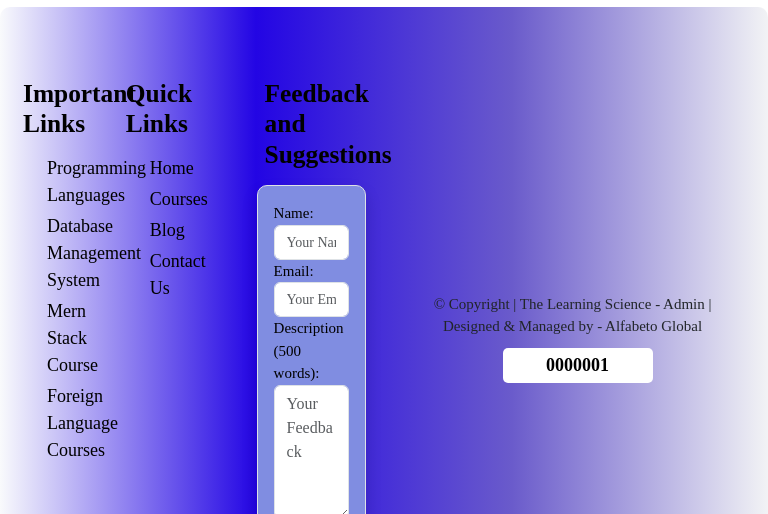
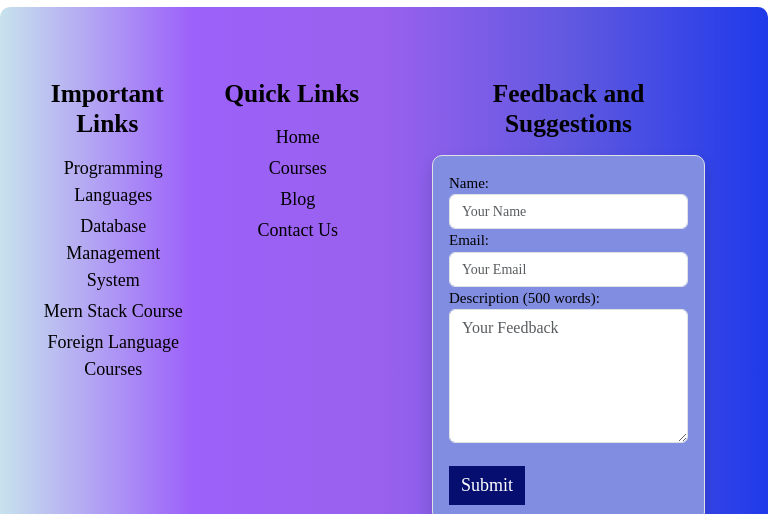
Before and after one commit to alfabetoglobal/TheLearningScience, a React (Create React App) app: page /Blog in a window 768 px wide. Shown: the part 1662-2176 px from the top of the page. Built offline with nearby package versions, Linux system fonts and the light colour scheme; no server answers.

Commit message:
counter-API

```diff
--- a/src/components/Footer/Footer.css
+++ b/src/components/Footer/Footer.css
@@ -26,7 +26,16 @@
 
 .footer-1 {
   /* background-color: rgb(235, 236, 237); */
-  background: linear-gradient(to right, #f9fafc, #2305e4,#6a5bcb, #f2f3f5);
+  /* background: linear-gradient(to right, #f9fafc, #2305e4,#6a5bcb, #f2f3f5); */
+  background: linear-gradient(
+    to right,
+    #c7e2ed,
+    #9c61fa,
+    #9961ed,
+    #5f58e0,
+    #1f3aea
+  );
+
   padding: 20px;
   border-radius: 10px;
 }
@@ -37,7 +46,6 @@
 }
 
 .form-group label {
-
   color: #000;
 }
 
@@ -50,7 +58,7 @@
   border-radius: 5px;
 }
 
-.btn-sub{
+.btn-sub {
   background-color: #060f70;
   color: #fff;
   border: none;
@@ -72,7 +80,7 @@
   font-weight: bold;
 }
 
-.row1{
+.row1 {
   font-size: 15px;
   width: 90%;
 }
@@ -80,15 +88,12 @@
 ul {
   list-style-type: none;
   padding-left: 0;
-
 }
 
 ul li a {
   color: black;
   text-decoration: none;
   font-size: 18px;
-
-
 }
 
 /* Below 480px */
@@ -105,11 +110,16 @@ ul li a {
 
   .footer-1 h4 {
     font-size: 14px;
+    text-align: center;
   }
 
   .footer-1 p {
     font-size: 14px;
     margin-bottom: 5px;
+  }
+
+  .footer-1 ul li {
+    text-align: center;
   }
 
   .countt {
@@ -122,13 +132,26 @@ ul li a {
 @media (min-width: 480px) and (max-width: 768px) {
   .footer-1 {
     padding: 15px;
-     flex-direction: row;
+    flex-direction: column;
     align-items: center;
     justify-content: space-around;
   }
 
+  .footer-1 h4 {
+    font-size: 14px;
+    text-align: center;
+  }
+
+   .footer-1 ul li {
+    text-align: center;
+  }
+
   .footer-1 p {
     font-size: 15px;
+  }
+
+  .row {
+    width: 100%;
   }
 
   .countt {
@@ -141,7 +164,7 @@ ul li a {
 @media (min-width: 769px) and (max-width: 1024px) {
   .footer-1 {
     padding: 20px;
-    flex-direction: row;
+    flex-direction: column;
     justify-content: space-between;
   }
 
@@ -160,7 +183,6 @@ ul li a {
   .footer-1 {
     padding: 20px;
     flex-direction: column;
-
   }
   .footer-1 .column {
     width: 30%;
@@ -169,7 +191,6 @@ ul li a {
   .footer-1 h4 {
     font-size: 16px;
   }
-
 
   .footer-1 p {
     font-size: 16px;
--- a/src/components/Footer/Footer.js
+++ b/src/components/Footer/Footer.js
@@ -27,6 +27,38 @@ function Footer() {
       setCounter(1);
       localStorage.setItem("pageCount", 1);
     }
+  }, []);
+
+  useEffect(() => {
+    const sendVisitData = async () => {
+      const timestamp = new Date().toISOString();
+      const referrerUrl = document.referrer || "Direct";
+      const deviceType = /Mobi|Android/i.test(navigator.userAgent)
+        ? "mobile"
+        : "desktop";
+
+      const visitData = {
+        timestamp,
+        referrerUrl,
+        deviceType,
+      };
+
+      try {
+        const response = await axios.post(
+          "https://3aq7mrmnog.execute-api.ap-northeast-1.amazonaws.com/v1/visitCounter",
+          visitData
+        );
+
+        if (response.status === 200) {
+          setCounter((prevCounter) => prevCounter + 1);
+          console.log("Data recorded successfully:", response.data);
+        }
+      } catch (error) {
+        console.error("Error recording visit:", error);
+      }
+    };
+
+    sendVisitData();
   }, []);
 
   const handleChange = (e) => {
@@ -69,7 +101,7 @@ function Footer() {
       <div className="row1 row">
         <div className="col-md-3">
           <h4 className="mt-5 fs-3 p-2">Important Links</h4>
-          <ul style={{ textDecoration: "none" }}>
+          <ul style={{ textDecoration: "none", marginLeft: "-20px" }}>
             <li className="mb-1">
               <a href="/link1">Programming Languages</a>
             </li>
@@ -86,7 +118,7 @@ function Footer() {
         </div>
         <div className="col-md-3">
           <h4 className="mt-5 fs-3 p-2">Quick Links</h4>
-          <ul>
+          <ul style={{ marginLeft: "-20px" }}>
             <li className="mb-1">
               <a href="/">Home</a>
             </li>
@@ -102,7 +134,7 @@ function Footer() {
           </ul>
         </div>
         <div className="col-md-6 p-5">
-          <h4 className=" fs-3 p-2">Feedback and Suggestions</h4>
+          <h4 className="fs-3 p-2">Feedback and Suggestions</h4>
           <form
             className="border p-3 shadow"
             style={{
--- a/src/components/Header/Header.css
+++ b/src/components/Header/Header.css
@@ -62,7 +62,9 @@
   justify-content: space-between;
   align-items: center;
   height: 55px;
-  background: linear-gradient(to right, #f9fafc, #1c05b3, #f2f3f5);
+  /* background: linear-gradient(to right, #d1ccf2,#8f85eb, #78a1f2, #4127ed); */
+  background: linear-gradient(to right, #c7e2ed, #9c61fa, #9961ed, #5f58e0, #1f3aea);
+
   color: #060606;
   position: relative;
 }
```
Lines whose indentation alone changed are shown as unchanged.
